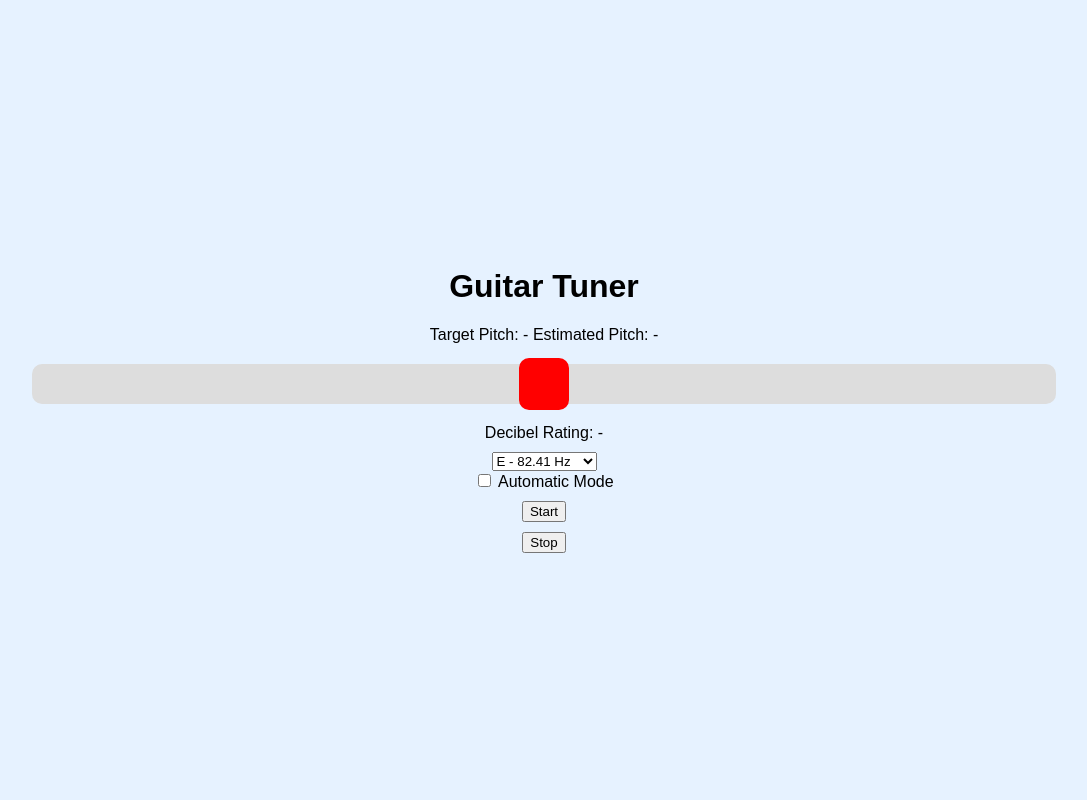
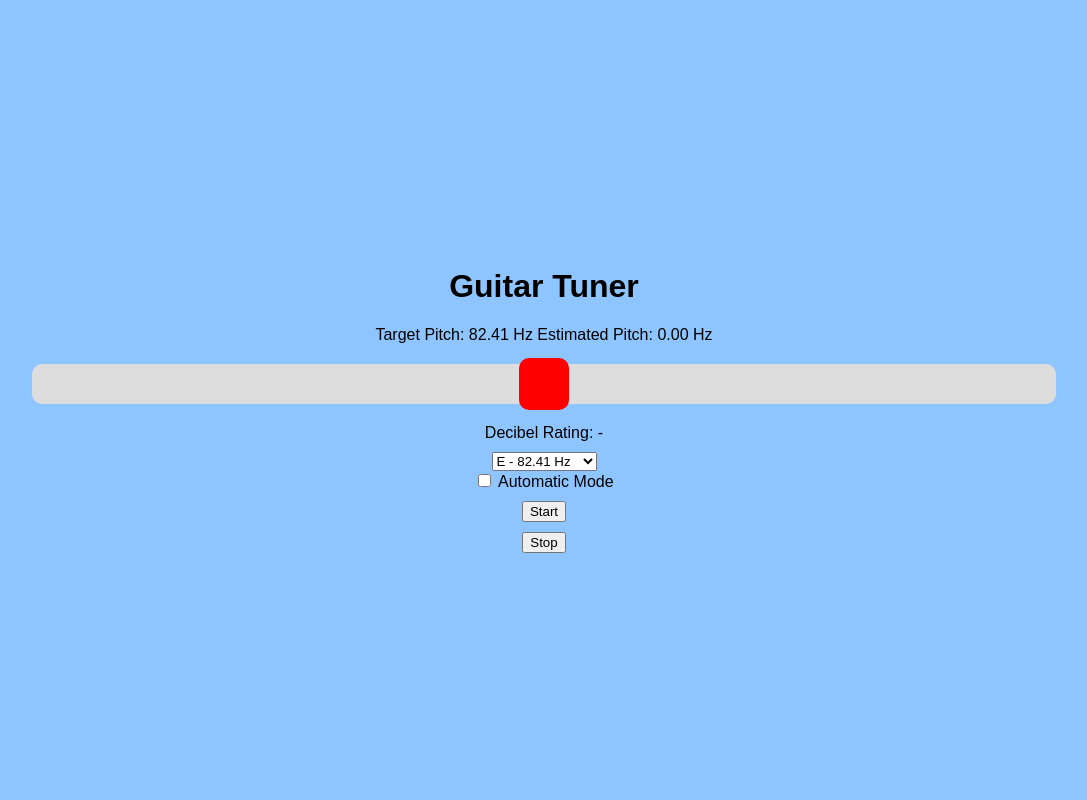
Before and after one commit to JohnathonCrowder/Guitar_tuner, a Flask app: page / in a window 1280 px wide. Shown: the whole page, without its empty margins (96-1183 px from the left). Run offline with Flask 3, Linux system fonts and the light colour scheme.

Commit message:
Minor Fixes
- Changed background color
- Stop button clears labels
- Target Hz set on initialization

```diff
--- a/static/script.js
+++ b/static/script.js
@@ -121,6 +121,10 @@ $(document).ready(function() {
         isEstimating = false;
         clearInterval(intervalId);
         $.getJSON('/stop_estimation');
+
+        // Clear the Decibel and Estimated Pitch labels
+        $('#decibel-rating').text('Decibel Rating: -');
+        $('#estimated-pitch-label').text('Estimated Pitch: -');
     }
 
     $('#string-dropdown').change(function() {
@@ -136,4 +140,7 @@ $(document).ready(function() {
     $('#stop-button').click(function() {
         stopEstimation();
     });
+
+    // Set the target Hz to the first string option on page load
+    $('#string-dropdown').trigger('change');
 });
--- a/static/styles.css
+++ b/static/styles.css
@@ -1,7 +1,7 @@
 body {
     font-family: Arial, sans-serif;
     text-align: center;
-    background-color: #e6f2ff;
+    background-color: hsl(211, 100%, 78%);
     display: flex;
     flex-direction: column;
     justify-content: center;
```
